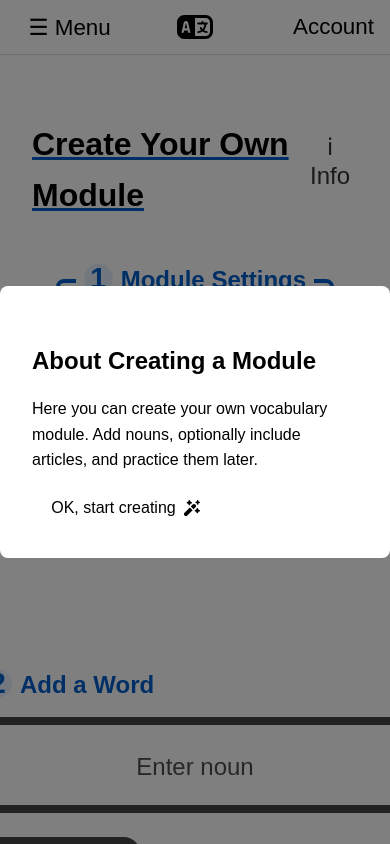
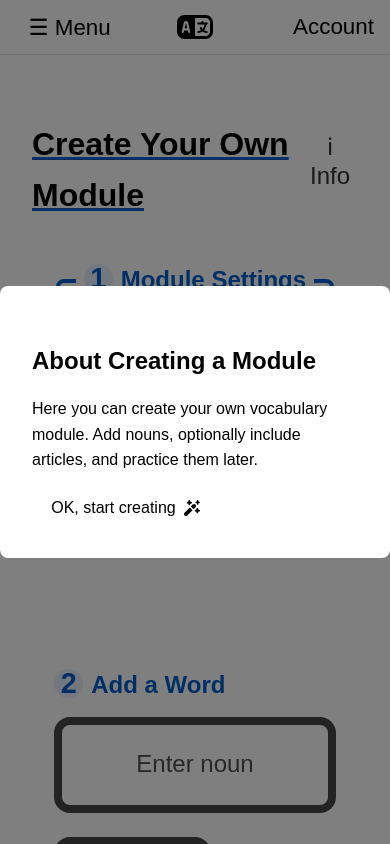
Before and after one commit to AlisaErmel/articles-study-react, a React (Vite) app: page /createmodule in a window 390 px wide. Shown: the top 844 px of the page. Built offline with nearby package versions, Linux system fonts and the light colour scheme; a web font is replaced by a local one.

Commit message:
feat: make reusable Input component responsive

```diff
--- a/src/components/ui/Input.css
+++ b/src/components/ui/Input.css
@@ -71,3 +71,56 @@
     font-size: 2rem;
     margin-bottom: 1rem;
 }
+
+/* Responsive breakpoints */
+
+/* Max width 1024px */
+@media (max-width: 1024px) {
+    .ui-input-large {
+        width: 18ch;
+        font-size: 1.8rem;
+    }
+
+    .ui-input-middle {
+        width: 8ch;
+        font-size: 1.8rem;
+    }
+
+    .ui-input-small {
+        font-size: 0.9rem;
+    }
+}
+
+/* Max width 768px */
+@media (max-width: 768px) {
+    .ui-input-large {
+        width: 16ch;
+        font-size: 1.6rem;
+    }
+
+    .ui-input-middle {
+        width: 9ch;
+        font-size: 1.6rem;
+    }
+
+    .ui-input-small {
+        font-size: 0.85rem;
+    }
+}
+
+/* Max width 570px */
+@media (max-width: 570px) {
+    .ui-input-large {
+        width: 20ch;
+        font-size: 1.4rem;
+    }
+
+    .ui-input-middle {
+        width: 10ch;
+        font-size: 1.4rem;
+    }
+
+    .ui-input-small {
+        font-size: 0.8rem;
+    }
+}
```
